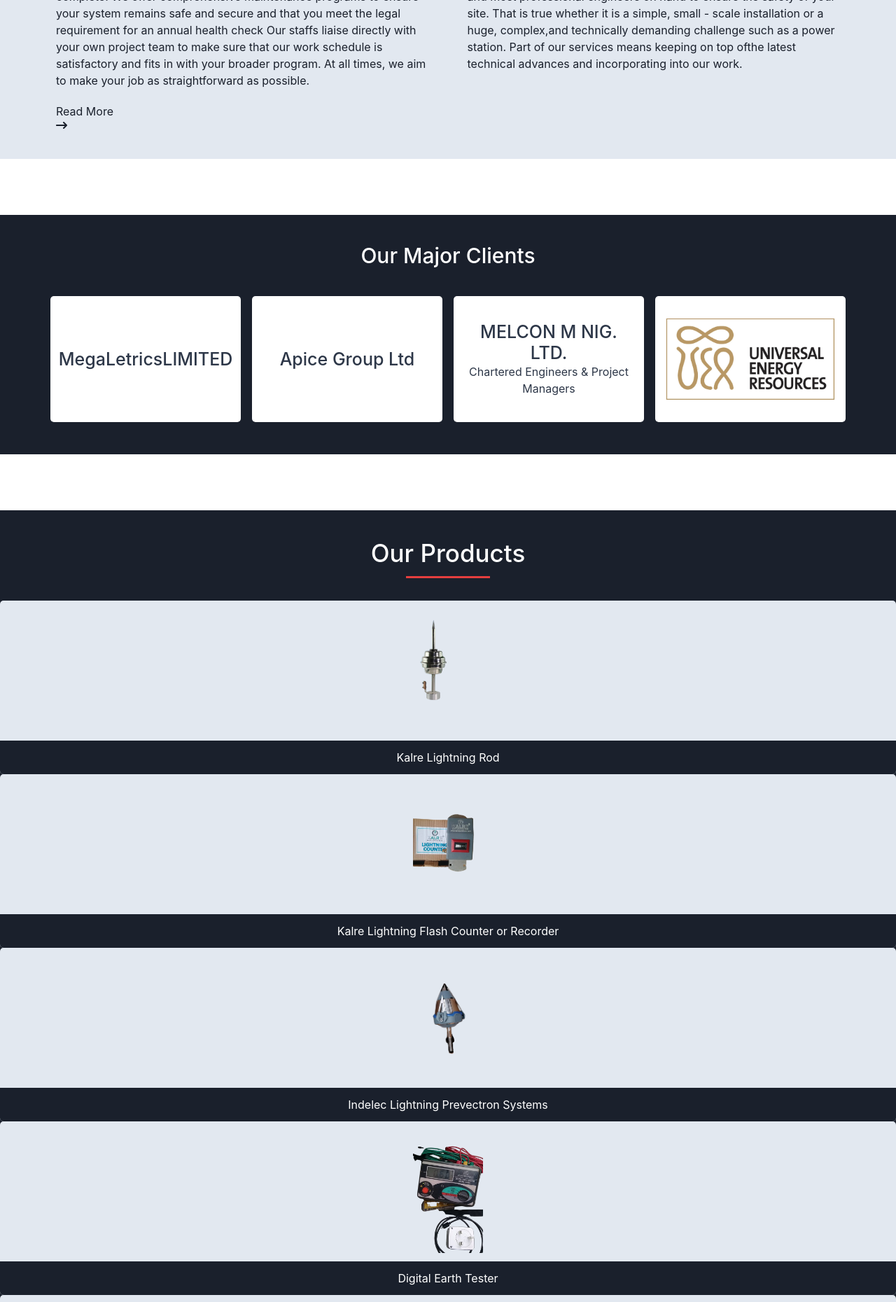
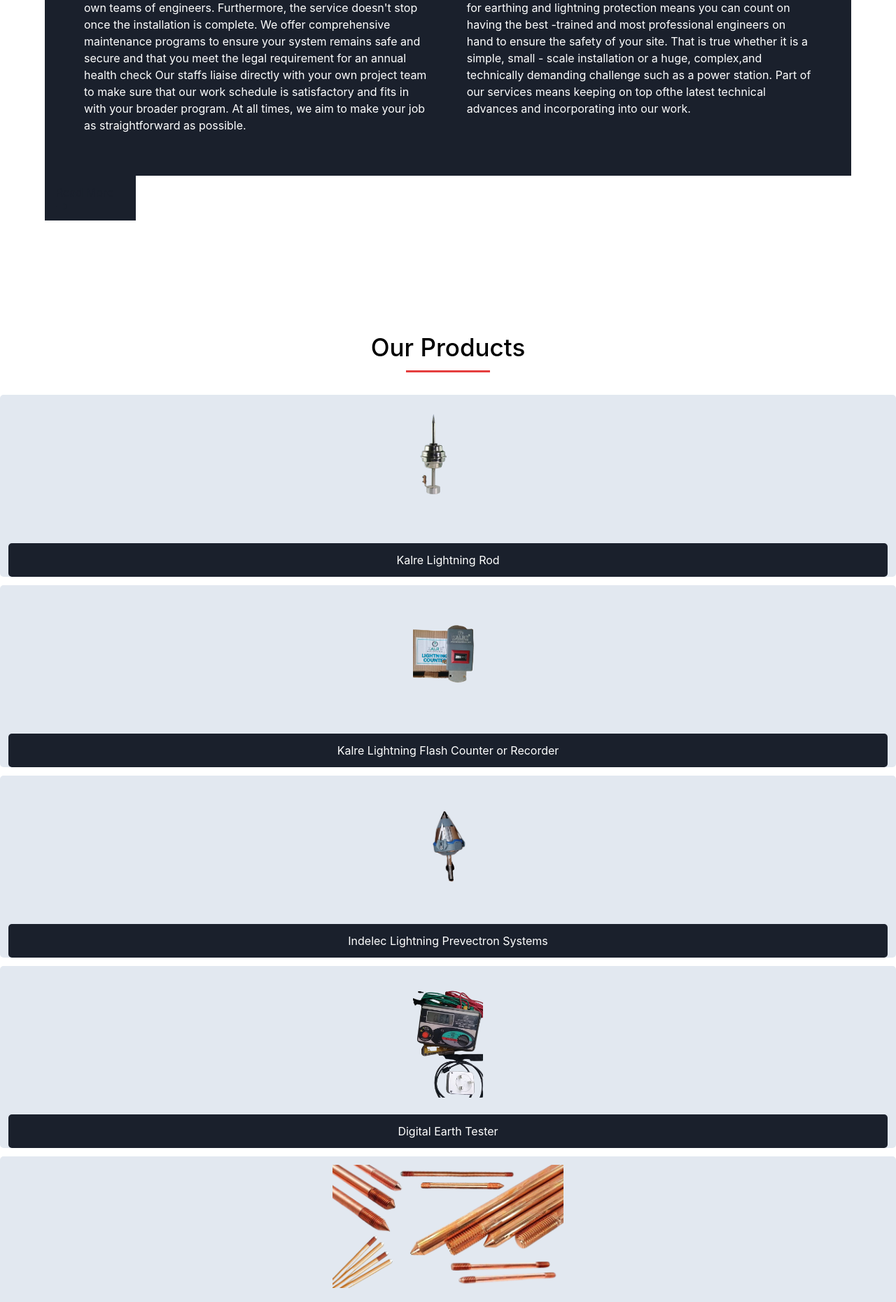
Before and after one commit to Abdulquadri-Mahmud/Litghtcietech-website, a React (Vite) app: page / in a window 1280 px wide. Shown: the part 3844-5704 px from the top of the page at 70% size. Built offline with nearby package versions, Linux system fonts and the light colour scheme.

Commit message:
first commit

```diff
--- a/src/Components/HomeComponents/Section4.jsx
+++ b/src/Components/HomeComponents/Section4.jsx
@@ -21,7 +21,7 @@
         }
     }
   return (
-    <Box my={'10vh'} bg={'gray.200'}>
+    <Box my={'10vh'} bg={''}>
         <Box py={10} maxW={{'2xl': '80%', md: '90%', base: '100%'}} mx={'auto'}>
             <Box>
                 <Heading textAlign={'center'} fontWeight={500}> WITH SERVICE, SAFETY, <br /> SECURITY</Heading>
@@ -33,7 +33,7 @@
                     as little or as much of our expertise as you need.
                 </Text>
             </Box>
-            <Flex justifyContent={'space-between'} flexWrap={'wrap'} mt={10}>
+            <Flex justifyContent={'space-between'} flexWrap={'wrap'} bg={'gray.800'} mt={10} p={{md: 10, base: 3}} color={'white'}>
                 <Box width={{md: '49%', base: '100%'}}>
                     <Accordion defaultIndex={[0]} allowMultiple>
                         <AccordionItem border={'none'} _hover={{bg: 'none'}}>
@@ -73,7 +73,7 @@
                     </Accordion>
                 </Box>
             </Flex>
-            <Box px={4}>
+            <Box px={4} bg={'gray.800'} py={3} width={'130px'}>
                 <Link to={'/service'} className='text-red-500 underline flex items-center gap-1'>Read More <FaArrowRightLong/></Link>
             </Box>
         </Box>
--- a/src/Components/HomeComponents/Section5.jsx
+++ b/src/Components/HomeComponents/Section5.jsx
@@ -3,6 +3,7 @@
 import Slider from "react-slick";
 import "slick-carousel/slick/slick.css";
 import "slick-carousel/slick/slick-theme.css";
+import Testimonials from './Testimonials';
 
 function SampleNextArrow(props) {
     const { className, style, onClick } = props;
@@ -59,7 +60,7 @@
     };
 
   return (
-    <Box py={10} mb={'10vh'} bg={'gray.800'} color={'white'}>
+    <Box py={20} mb={'10vh'} bg={'gray.800'} color={'white'}>
         <Box>
             <Heading textAlign={'center'} fontWeight={500} fontSize={30}>Our Major Clients</Heading>
         </Box>
@@ -115,6 +116,9 @@
                 </Box>
             </Slider>
         </Box>
+        <Box>
+          <Testimonials/>
+        </Box>
     </Box>
   )
 }
--- a/src/Components/HomeComponents/Section6.jsx
+++ b/src/Components/HomeComponents/Section6.jsx
@@ -4,9 +4,9 @@
 
 export default function Section6() {
   return (
-    <Box py={10} mb={'10vh'} maxW={{'2xl': '90%', md: '100%', base: '100%'}} mx={'auto'} bg={'gray.800'} color={''}>
+    <Box py={10} mb={'10vh'} maxW={{'2xl': '90%', md: '100%', base: '100%'}} mx={'auto'} bg={''} color={''}>
         <Box>
-          <Heading textAlign={'center'} fontWeight={500} fontSize={35} color={'white'}>Our <span className="text-red-500">Products</span></Heading>
+          <Heading textAlign={'center'} fontWeight={500} fontSize={35} color={'black'}>Our <span className="text-red-500">Products</span></Heading>
           <Box width={'120px'} mx={'auto'} mt={3} height={'3px'} bg={'red.500'}></Box>
         </Box>
         <Box mt={8} className='grid grid-cols-1 md:grid-cols-4 gap-3 mx-3'>
@@ -14,7 +14,7 @@
             <Flex height={'200px'} justifyContent={'center'} p={3}>
               <Image src='pro9.png'/>
             </Flex>
-            <Box py={3} bg={'gray.800'} color={'white'} roundedBottom={5}>
+            <Box px={2} py={3} bg={'gray.800'} m={3} color={'white'} rounded={5}>
               <Text textAlign={'center'}>Kalre Lightning Rod </Text>
             </Box>
           </Box>
@@ -22,7 +22,7 @@
             <Flex height={'200px'} justifyContent={'center'} p={3}>
               <Image src='pro10.png'/>
             </Flex>
-            <Box py={3} bg={'gray.800'} color={'white'} roundedBottom={5}>
+            <Box px={2} py={3} bg={'gray.800'} m={3} color={'white'} rounded={5}>
               <Text textAlign={'center'}>Kalre Lightning Flash Counter or Recorder </Text>
             </Box>
           </Box>
@@ -30,7 +30,7 @@
             <Flex height={'200px'} justifyContent={'center'} p={3}>
               <Image src='pro11.png'/>
             </Flex>
-            <Box py={3} bg={'gray.800'} color={'white'} roundedBottom={5}>
+            <Box px={2} py={3} bg={'gray.800'} m={3} color={'white'} rounded={5}>
               <Text textAlign={'center'}>Indelec  Lightning Prevectron Systems</Text>
             </Box>
           </Box>
@@ -38,7 +38,7 @@
             <Flex height={'200px'} justifyContent={'center'} p={3}>
               <Image src='pro12.png'/>
             </Flex>
-            <Box py={3} bg={'gray.800'} color={'white'} roundedBottom={5}>
+            <Box px={2} py={3} bg={'gray.800'} m={3} color={'white'} rounded={5}>
               <Text textAlign={'center'}>Digital Earth Tester </Text>
             </Box>
           </Box>
@@ -46,7 +46,7 @@
             <Flex height={'200px'} justifyContent={'center'} p={3}>
               <Image src='pro8.png'/>
             </Flex>
-            <Box py={3} bg={'gray.800'} color={'white'} roundedBottom={5}>
+            <Box px={2} py={3} bg={'gray.800'} m={3} color={'white'} rounded={5}>
               <Text textAlign={'center'}>Copper Earth Rod </Text>
             </Box>
           </Box>
@@ -54,7 +54,7 @@
             <Flex height={'200px'} justifyContent={'center'} p={3}>
               <Image src='pro1.png'/>
             </Flex>
-            <Box py={3} bg={'gray.800'} color={'white'} roundedBottom={5}>
+            <Box px={2} py={3} bg={'gray.800'} m={3} color={'white'} rounded={5}>
               <Text textAlign={'center'}>25*3mm bare Copper tape </Text>
             </Box>
           </Box>
@@ -62,7 +62,7 @@
             <Flex height={'200px'} justifyContent={'center'} p={3}>
               <Image src='pro2.png'/>
             </Flex>
-            <Box py={3} bg={'gray.800'} color={'white'} roundedBottom={5}>
+            <Box px={2} py={3} bg={'gray.800'} m={3} color={'white'} rounded={5}>
               <Text textAlign={'center'}>Air terminal lightning arrestor </Text>
             </Box>
           </Box>
@@ -70,13 +70,13 @@
             <Flex height={'200px'} justifyContent={'center'} p={3}>
               <Image src='pro3.png'/>
             </Flex>
-            <Box py={3} bg={'gray.800'} color={'white'} roundedBottom={5}>
+            <Box px={2} py={3} bg={'gray.800'} m={3} color={'white'} rounded={5}>
               <Text textAlign={'center'}>Earthing accessories</Text>
             </Box>
           </Box>
         </Box>
         <Flex justifyContent={'center'} mt={6}>
-          <Button color={'red.500'} fontWeight={400} rounded={3}><Link to={'products'}>See More Of Our Products</Link></Button>
+          <Button color={'red.500'} bg={'gray.800'} height={'45px'} fontWeight={400} rounded={3}><Link to={'products'}>See More Of Our Products</Link></Button>
         </Flex>
     </Box>
   )
--- /dev/null
+++ b/src/Components/HomeComponents/Testimonials.jsx
@@ -0,0 +1,35 @@
+import React from 'react'
+import { Box, Flex, Heading, Image, Text } from '@chakra-ui/react'
+
+export default function Testimonials() {
+  return (
+    <Box pt={'10vh'} px={3}>
+        <Box>
+            <Heading fontSize={30} fontWeight={500} textAlign={'center'}>Testimonials</Heading>
+            <Box width={'100px'} height={'3px'} mx={'auto'} bg={'red.500'} my={2}></Box>
+            <Text color={'gray.600'} textAlign={'center'} pt={0}>What Our Client Says</Text>
+        </Box>
+        <Box mt={10} p={{md: 7, base: 3}} rounded={5} bg={'gray.200'} color={'black'} maxW={{'2xl': '60%', md: '70%', base: '100%'}} mx={'auto'}>
+            <Text textAlign={'center'}>I have had the absolute pleasure of working with lightcietech limited as a lightning and earthing protection systems consultant for over 25 years, and I can confidently say that their expertise is unparalleled in the industry.</Text>
+            <Text textAlign={'center'} pt={3}>
+                From the moment I engaged lightcietech limited's services, it was evident that their knowledge and experience in the field were extensive. Their deep understanding of lightning behavior, earthing systems, and associated technologies was instrumental in ensuring the safety and protection of our infrastructure.
+            </Text>
+            <Text textAlign={'center'} pt={3}>
+                Over the years, lightcietech limited consistently demonstrated a remarkable ability to assess our specific needs and tailor lightning and earthing protection solutions that were both effective and efficient. Their attention to detail, coupled with their innovative thinking, was invaluable in providing us with systems that not only met industry standards but also exceeded our expectations.
+            </Text>
+            <Text textAlign={'center'} pt={3}>
+                What sets lightcietech limited apart from other consultants is their comprehensive approach to lightning and earthing protection. They not only provided us with recommendations and guidance, but they also went the extra mile in educating our team about the importance of proper maintenance and ongoing monitoring. Their commitment to our long-term safety and success was truly commendable.
+            </Text>
+            <Text textAlign={'center'} pt={3}>
+                Furthermore, lightcietech limited's professionalism and dedication to delivering exceptional results were consistently evident throughout our partnership. They were always readily available to address any concerns or questions we had, and their promptness in providing solutions, even under tight deadlines, was truly impressive.
+            </Text>
+            <Text textAlign={'center'} pt={3}>
+                Beyond their technical expertise, lightcietech limited also possesses excellent interpersonal skills, making them a pleasure to work with. They built strong relationships with our team, ensuring open and effective communication at all times. Their ability to clearly explain complex concepts in simple terms allowed our team to grasp the importance of lightning and earthing protection and actively participate in the decision-making process.
+            </Text>
+            <Text textAlign={'center'} pt={3}>
+                In conclusion, I cannot recommend lightcietech limited highly enough as a lightning and earthing protection systems consultant. With over 25 years of experience, their expertise, professionalism, and commitment to excellence make them an invaluable asset to any organization. If you are seeking a consultant who can provide top-notch protection solutions with a personalized touch, look no further than lightcietech limited. They are truly the best in the business.
+            </Text>
+        </Box>
+    </Box>
+  )
+}
--- a/src/Pages/Home.jsx
+++ b/src/Pages/Home.jsx
@@ -16,8 +16,8 @@
         <Section2/>
         <Section3/>
         <Section4/>
+        <Section6/>
         <Section5/>
-        <Section6/>
     </Box>
   )
 }
```
